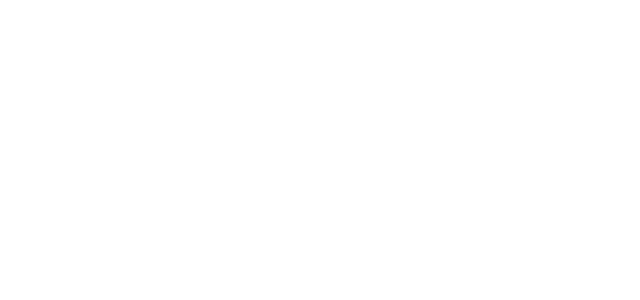
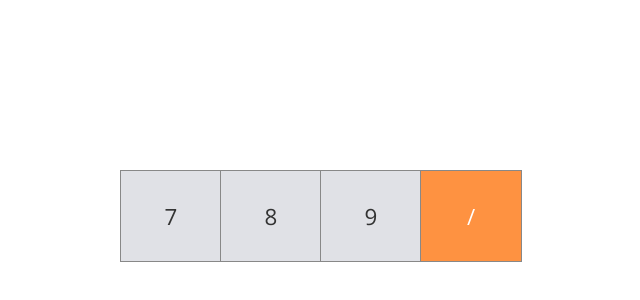
Before and after one commit to nataliecardot/react-calc, a React (Create React App) app: page / in a window 1280 px wide. Shown: the part 184-484 px from the top of the page, without its empty margins (319-959 px from the left). Built offline with nearby package versions, Linux system fonts and the light colour scheme.

Commit message:
Add button component/styling

```diff
--- a/public/index.html
+++ b/public/index.html
@@ -19,7 +19,9 @@
       work correctly both with client-side routing and a non-root public URL.
       Learn how to configure a non-root public URL by running `npm run build`.
     -->
-    <title>React App</title>
+    <title>Calculator</title>
+
+    <link href="https://fonts.googleapis.com/css?family=Open+Sans:300,400&display=swap" rel="stylesheet">
   </head>
   <body>
     <noscript>You need to enable JavaScript to run this app.</noscript>
--- a/src/App.css
+++ b/src/App.css
@@ -6,4 +6,19 @@
 
 .app {
   display: flex;
+  justify-content: center;
+  align-items: center;
+  height: 100vh;
+  /* Percentage better to use than 100vw because 100vw accounts scrollbar as part of viewport; adds a horizontal scrollbar */
+  /* width: 100%; */
 }
+
+.calc-wrapper {
+  width: 400px;
+  /* height: 600px; */
+}
+
+.row {
+  display: flex;
+  width: 100%;
+}
--- a/src/App.js
+++ b/src/App.js
@@ -1,11 +1,19 @@
 import React, { Component } from 'react';
 import './App.css';
+import Button from './components/Button';
 
 class App extends Component {
   render() {
     return (
       <div className="app">
-
+        <div className="calc-wrapper">
+          <div className="row">
+            <Button>7</Button>
+            <Button>8</Button>
+            <Button>9</Button>
+            <Button>/</Button>
+          </div>
+        </div>
       </div>
     );
   }
--- a/src/components/Button.css
+++ b/src/components/Button.css
@@ -0,0 +1,19 @@
+.button-wrapper {
+  height: 4em;
+  display: flex;
+  justify-content: center;
+  align-items: center;
+  font-family: "Open Sans", sans-serif;
+  font-size: 1.4em;
+  background-color: #e0e1e6;
+  color: #333;
+  /* Causes all flex items to be same length, regardless of content. If one flex item has a flex of 1 and another has a flex of 2, the item with a flex of 1 will take up 1/3 the space of the one with a flex of 2 */
+  flex: 1;
+  /* Outline is outside of border */
+  outline: 1px solid #888;
+}
+
+.operator {
+  background-color: #fe9241;
+  color: #fff;
+}
--- a/src/components/Button.js
+++ b/src/components/Button.js
@@ -0,0 +1,19 @@
+import React from "react";
+import "./Button.css";
+
+const isOperator = val => {
+  // Return true if it's a number, decimal point, or equals sign
+  return !isNaN(val) || val === "." || val === "=";
+};
+
+const Button = props => (
+  <div
+    className={`button-wrapper ${
+      isOperator(props.children) ? null : "operator"
+    }`}
+  >
+    {props.children}
+  </div>
+);
+
+export default Button;
```
